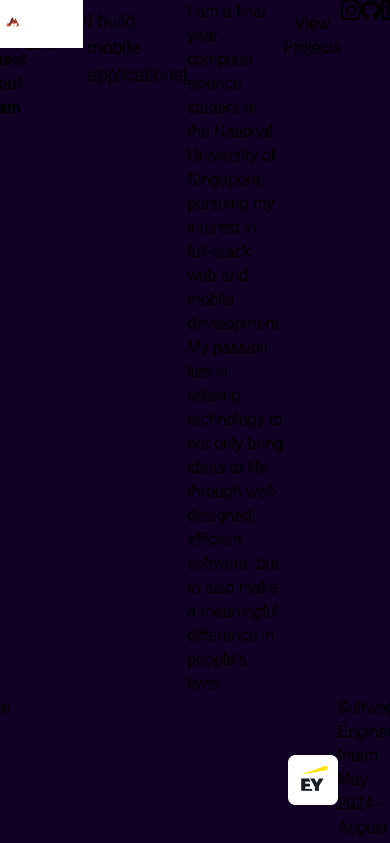
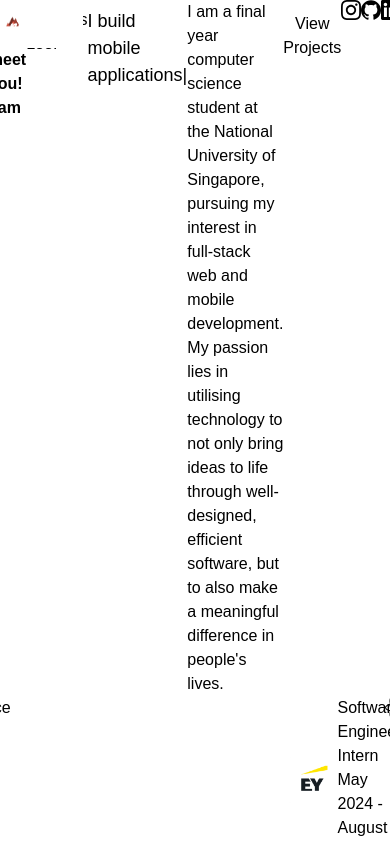
Before and after one commit to nicleejy/nicleejy_portfolio, a Next.js app: page / in a window 390 px wide. Shown: the top 843 px of the page. Built offline with nearby package versions, Linux system fonts and the light colour scheme.

Commit message:
fix: background color and fade in cue for mobile

```diff
--- a/components/Projects/FeaturedProjectItem.tsx
+++ b/components/Projects/FeaturedProjectItem.tsx
@@ -44,7 +44,7 @@ const FeaturedProjectItem: FunctionComponent<{ project: Project }> = ({
   });
 
   const framerAnimation = useAnimation();
-  const [ref, inView, entry] = useInView({ threshold: 0.5 });
+  const [ref, inView, entry] = useInView({ threshold: 0.2 });
 
   useEffect(() => {
     if (inView) {
--- a/styles/globals.css
+++ b/styles/globals.css
@@ -3,7 +3,6 @@
 @tailwind base;
 @tailwind components;
 @tailwind utilities;
-
 
 ::-webkit-scrollbar-thumb {
   background: #6424F3;
@@ -25,12 +24,12 @@ body {
   overflow-x: hidden;
 }
 
-html.light {
+.light {
   background: #FFFFFF;
 }
 
-html.dark {
-  background: #110125;
+.dark {
+  background: #FFFFFF;
 }
 
 ::-webkit-scrollbar-track {
@@ -56,7 +55,6 @@ html.dark {
     top: 0;
     left: 0;
   }
-
 
   .bubbles {
     position: relative;
@@ -98,7 +96,5 @@ html.dark {
       filter: blur(50px);
       scale: 0;
     }
-
   }
-
 }
```
